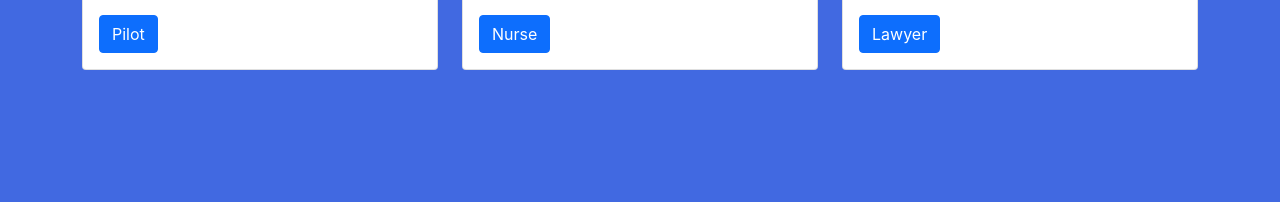
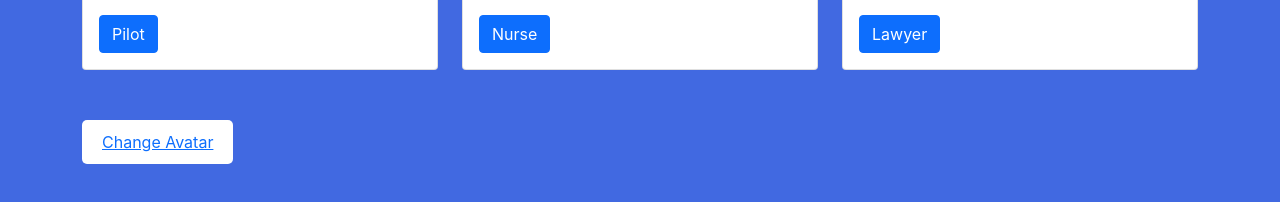
Before and after one commit to Londolani/profiles-app, a React (Create React App) app: page / in a window 1280 px wide. Shown: the part 576-778 px from the top of the page. Built offline with nearby package versions, Linux system fonts and the light colour scheme.

Commit message:
added state and a function

```diff
--- a/src/App.css
+++ b/src/App.css
@@ -2,3 +2,16 @@ body{
   background-color: royalblue;
   padding-top: 100px;
 }
+
+.changeAvatar{
+  display: inline-block;
+  background-color: white;
+  padding: 10px 20px;
+  border-radius: 5px;
+  margin-top: 50px;
+
+}
+
+.changeAvatar:hover{
+  text-decoration: none;
+}
--- a/src/App.js
+++ b/src/App.js
@@ -3,14 +3,31 @@ import './App.css';
 import Card from './Components/card';
 
 class App extends React.Component{
+
+  state = {
+    avatar: 51
+  }
+
+  changeAvatar = () =>{
+    this.setState({
+      avatar:65
+    })
+  }
+
   render(){
     return(
       <div className="container">
         <div className="row">
-          <Card name="James Smith" job="Pilot" avatar={51} />
+          <Card name="James Smith" job="Pilot" avatar={this.state.avatar} />
           <Card name="Jessica Jones" job="Nurse" avatar={28}/>
-          <Card name="Tom Hanks"job="Lawyer" avatar={61}/>
+          <Card name="Tom Hanks"job="Lawyer" avatar={68}/>
         </div>
+        <div className="row">
+          <div className="col-md-4">
+            <a onClick={this.changeAvatar} href="#" className="changeAvatar">Change Avatar</a>
+          </div>
+        </div>
+
       </div>
     );
   }
--- a/src/Components/card.js
+++ b/src/Components/card.js
@@ -1,7 +1,7 @@
 import React from 'react';
 
 const card = (props) => {
-    const avatar = `https://i.pravatar.cc/150?img=${props.name}`;
+    const avatar = `https://i.pravatar.cc/150?img=${props.avatar}`;
     //const avatar = "https://i.pravatar.cc/150?img="+ props.avatar+"";
     return(
         <div className="col-md-4">
@@ -10,7 +10,7 @@ const card = (props) => {
               <div className="card-body">
                 <h5 className="card-title">{props.name}</h5>
                 <p className="card-text">Some quick example text to build on the card title and make up the bulk of the card's content.</p>
-                <a href="#" class="btn btn-primary">{props.job}</a>
+                <a href="#" className="btn btn-primary">{props.job}</a>
               </div>
             </div>
           </div>
```
